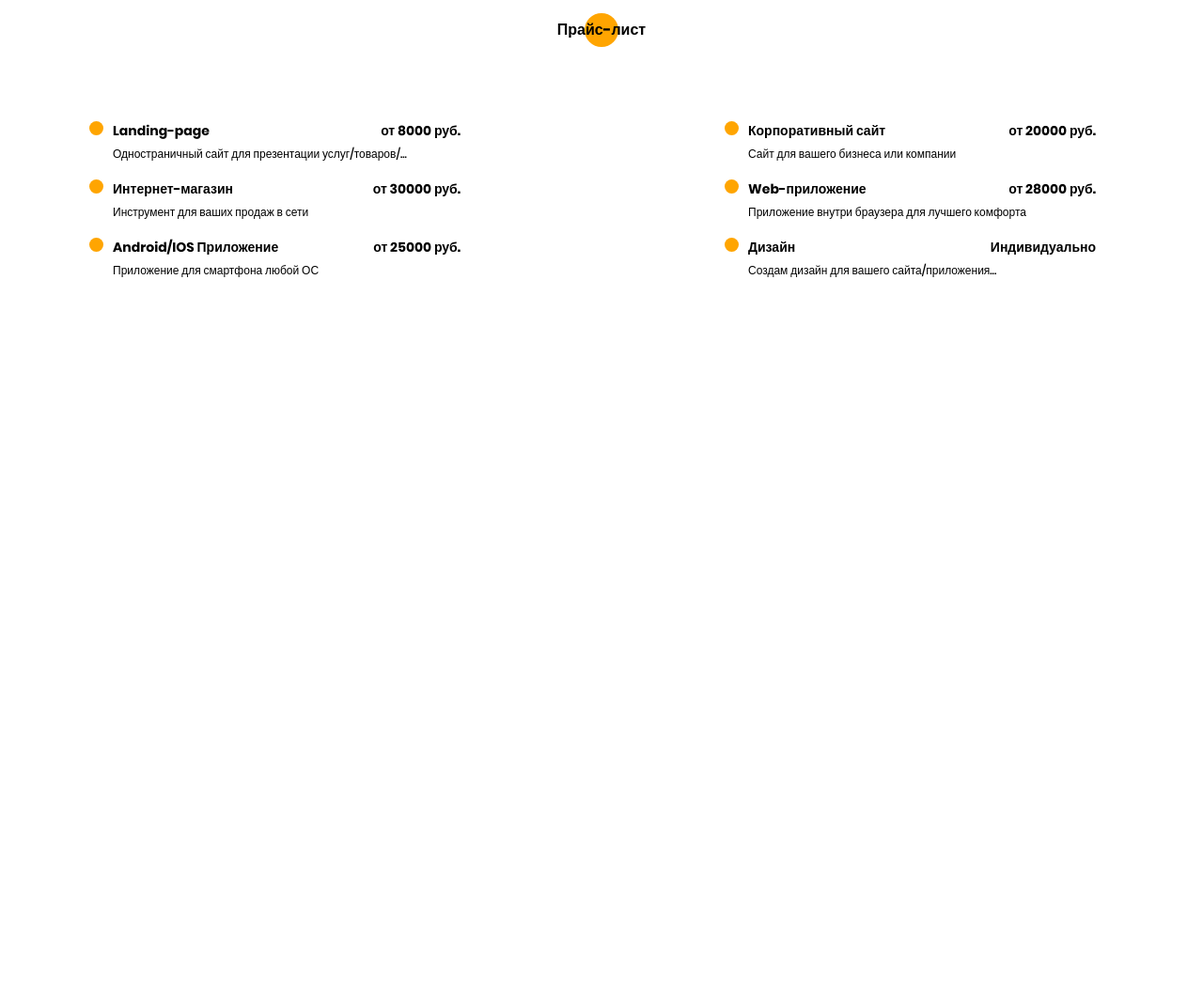
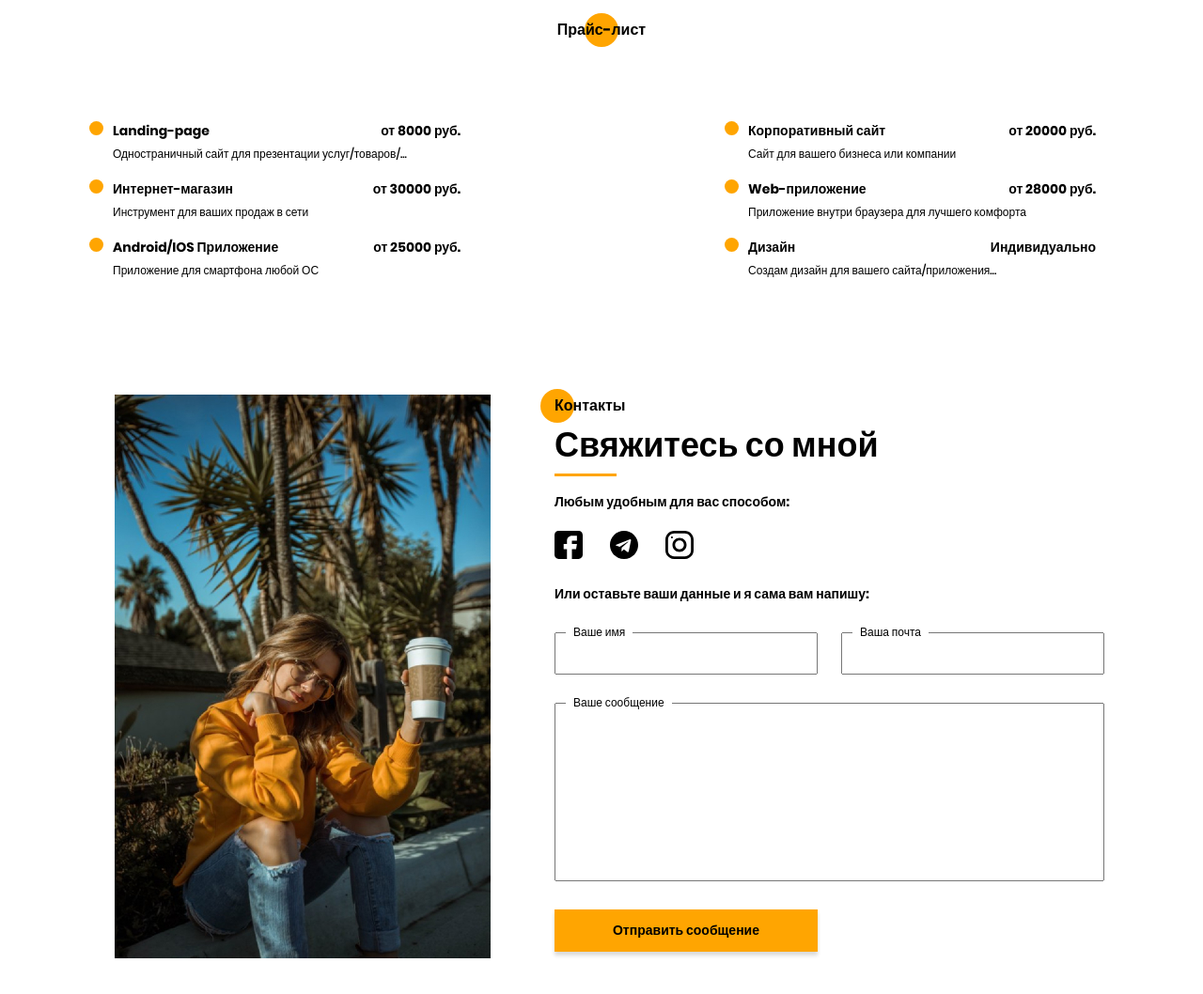
Before and after one commit to Chubss/portpolio, a website: page src/index.html in a window 1280 px wide. Shown: the part 4236-5294 px from the top of the page at 94% size. Before the commit the page ends 4536 px from the top, so only its background shows below. Drawn offline with Linux system fonts and the light colour scheme.

Commit message:
contacts section done

```diff
--- a/src/index.html
+++ b/src/index.html
@@ -380,6 +380,47 @@
             </div>
         </div>
     </section>
+    <section class="contacts">
+        <div class="contacts__container">
+            <div class="contacts__wrapper">
+                <div class="contacts__photo">
+                    <img src="img/about_me/Photo.jpg" alt="Photo">
+                </div>
+                <div class="contacts__descr">
+                    <h2 class="contacts__title title title_fs16">Контакты</h2>
+                <div class="contacts__subtitle title title_fs36">Свяжитесь со мной</div>
+                <div class="contacts__connect title title_fs14">Любым удобным для вас способом:</div>
+                <div class="contacts__social">
+                    <a href="#" class="contacts__link">
+                        <img src="icons/contant/Facebook.svg" alt="Facebook">
+                    </a>
+                    <a href="#" class="contacts__link">
+                        <img src="icons/contant/Telegram.svg" alt="Telegramm">
+                    </a>
+                    <a href="#" class="contacts__link">
+                        <img src="icons/contant/Instagram.svg" alt="Instagram">
+                    </a>
+                </div>
+                <div class="contacts__write title title_fs14">Или оставьте ваши данные и я сама вам напишу:</div>
+                <form action="#" class="contacts__form">
+                    <div class="contacts__input">
+                        <input name="name" id="name" type="text">
+                        <label for="name">Ваше имя</label>
+                    </div>
+                    <div class="contacts__input">
+                        <input name="email" id="emanil" type="email">
+                        <label for="email">Ваша почта</label>
+                    </div>
+                    <div class="contacts__taxtarea">
+                        <textarea name="text" id="text"></textarea>
+                        <label for="text">Ваше сообщение</label>
+                    </div>
+                    <button class="btn">Отправить сообщение</button>
+                </form>
+                </div>
+            </div>
+        </div>
+    </section>
     <script src="js/script.js"></script>
 </body>
 
--- a/src/sass/blocks/_btns.scss
+++ b/src/sass/blocks/_btns.scss
@@ -1,6 +1,7 @@
 .btn {
     background: $orange;
     box-shadow: 0px 4px 4px rgba(0, 0, 0, 0.15);
+    padding: 12px 26px;
 
     &_link {
         width: 135px;
--- /dev/null
+++ b/src/sass/blocks/_contacts.scss
@@ -0,0 +1,105 @@
+.contacts {
+    padding: 120px 0 90px 0;
+    // .contacts__container
+    &__container {
+
+    }
+    // .contacts__wrapper
+    &__wrapper {
+        padding: 0 35px 0 52px;
+        display: grid;
+        grid-template-columns: 400px 585px;
+        justify-content: space-between;
+    }
+
+    // .contacts__photo
+    &__photo {
+        img{
+            width: 100%;
+        }
+    }
+    // .contacts__title
+
+    &__descr{
+
+    }
+    &__title {
+        @include circle;
+        &:before{
+          left: -15px;
+        }
+
+    }
+    // .contacts__subtitle
+    &__subtitle {
+        @include slash;
+    }
+    // .contacts__connect
+    &__connect {
+        margin-top: 20px;
+    }
+    // .contacts__social
+    &__social {
+        margin-top: 20px;
+
+    }
+    &__link{
+        text-decoration: none;
+        margin-right: 25px;
+        img{
+            max-width: 30px;
+            max-height: 30px;
+        }
+    }
+    // .contacts__write
+    &__write {
+        margin-top: 20px;
+    }
+    // .contacts__form
+    &__form {
+        margin-top: 30px;
+        display: grid;
+        grid-template: 45px 190px 45px / repeat(2, 280px);
+        justify-content: space-between;
+        row-gap: 30px;
+        column-gap: 25px;
+        label{
+            display: block;
+            position: absolute;
+            font-size: 12px;
+            top: -9px;
+            left: 12px;
+            height: 18px;
+            padding: 0 8px;
+            background-color: #fff;
+        }
+    }
+    // .contacts__input
+    &__input {
+        position: relative;
+        input{
+            width: 100%;
+            height: 100%;
+            padding: 0 20px;
+            font-size: 12px;
+        }
+    }
+    // .contacts__taxtarea
+    &__taxtarea {
+        position: relative;
+        grid-column: 1/3;
+        textarea{
+            width: 100%;
+            height: 100%;
+            resize: none;
+            padding: 20px;
+            font-size: 12px;
+        }
+
+    }
+    .btn{
+        border: none;
+        font-weight: bold;
+        font-size: 14px;
+    }
+}
--- a/src/sass/style.scss
+++ b/src/sass/style.scss
@@ -24,3 +24,4 @@
 @import "blocks/stack";
 @import "blocks/portfolio";
 @import "blocks/price";
+@import "blocks/contacts";
```
Also changed, not shown: src/css/style.min.css.
